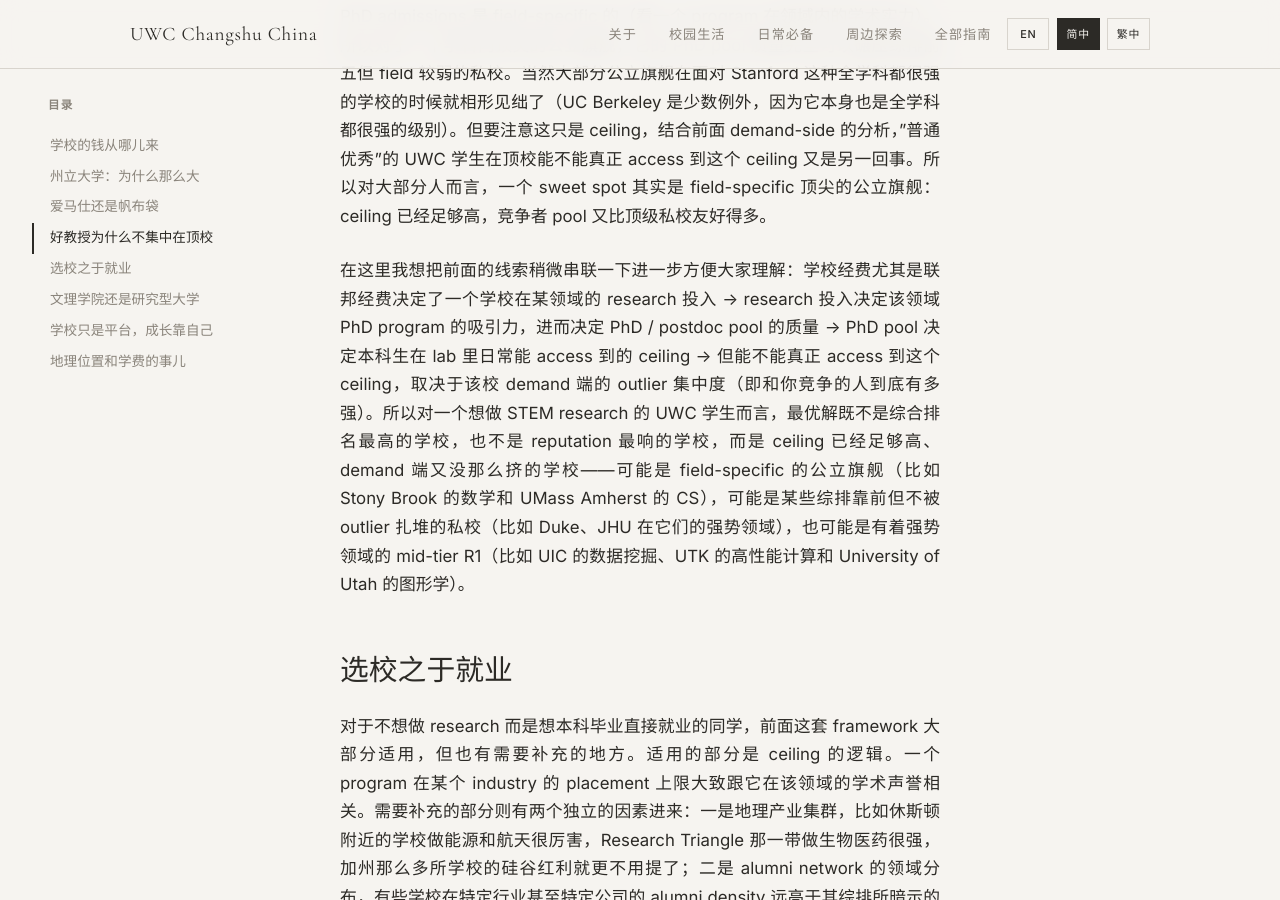
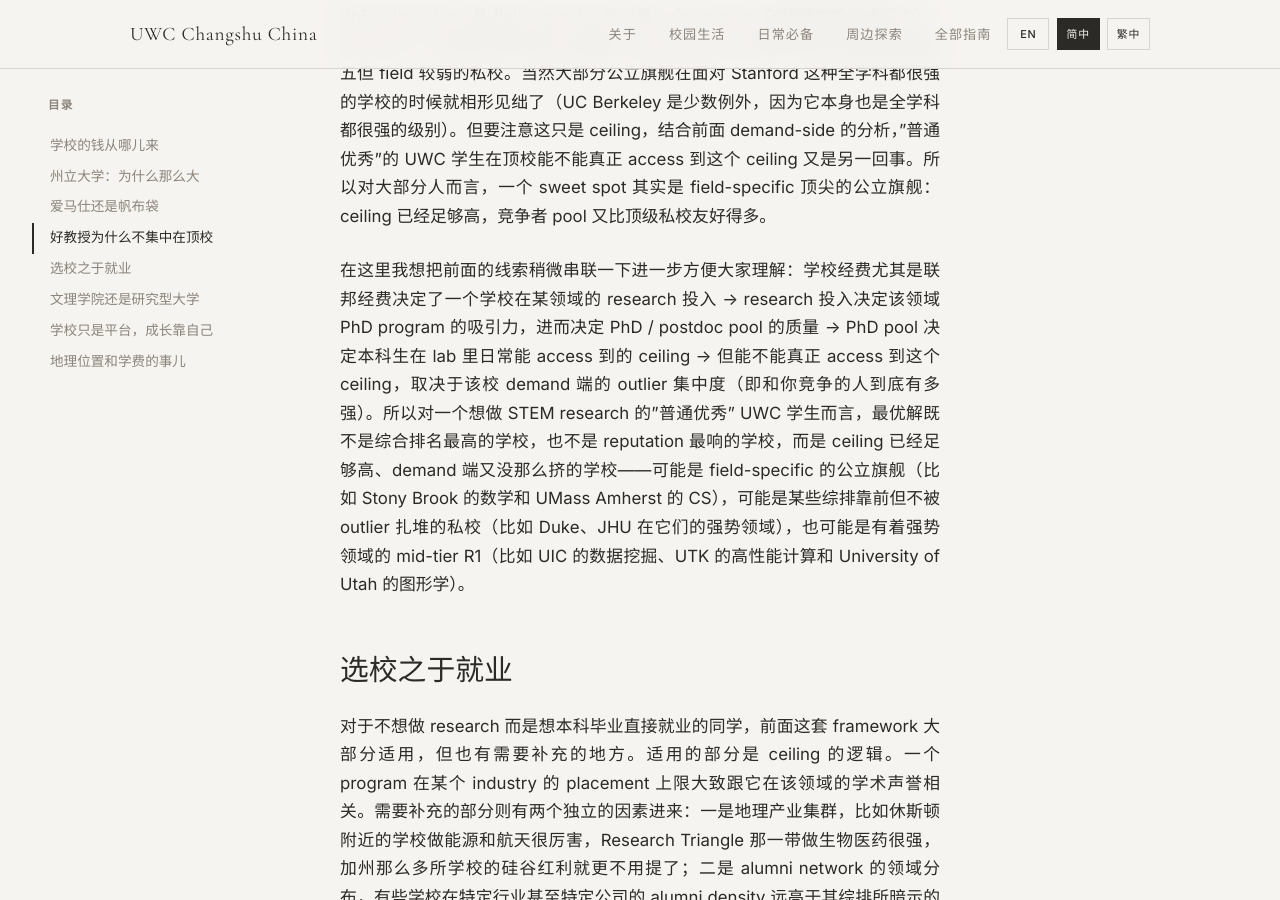
Before and after one commit to United-World-College/UWC-Survival-Guide, a Jekyll site: the page built from website/_guides/chinese/school-selection-CN.md, in a window 1280 px wide and 900 px high, scrolled down 8254 px. Built offline with Jekyll 4.4.1, drawn with Linux system fonts in a browser that asks for light colours.

```diff
--- a/website/_guides/chinese/school-selection-CN.md
+++ b/website/_guides/chinese/school-selection-CN.md
@@ -57,7 +57,7 @@ updated: 2026-04-19
 
 还有一个本科申请阶段经常被忽视的维度：PhD students 和 postdocs 的质量。教授大部分时间都在化缘，所以本科生在 lab 里日常接触的其实是 PhD students 和 postdocs，他们的水平才是本科生 research experience 真正的 ceiling。这里有一个关键的不对称：undergrad admissions 是 prestige-driven 的，但 PhD admissions 是 field-specific 的（看一个 program 在领域内的学术实力）。所以对于一个学科内顶尖的公立旗舰，它的 PhD pool 质量完全可以碾压综排前五但 field 较弱的私校。当然大部分公立旗舰在面对 Stanford 这种全学科都很强的学校的时候就相形见绌了（UC Berkeley 是少数例外，因为它本身也是全学科都很强的级别）。但要注意这只是 ceiling，结合前面 demand-side 的分析，"普通优秀"的 UWC 学生在顶校能不能真正 access 到这个 ceiling 又是另一回事。所以对大部分人而言，一个 sweet spot 其实是 field-specific 顶尖的公立旗舰：ceiling 已经足够高，竞争者 pool 又比顶级私校友好得多。
 
-在这里我想把前面的线索稍微串联一下进一步方便大家理解：学校经费尤其是联邦经费决定了一个学校在某领域的 research 投入 → research 投入决定该领域 PhD program 的吸引力，进而决定 PhD / postdoc pool 的质量 → PhD pool 决定本科生在 lab 里日常能 access 到的 ceiling → 但能不能真正 access 到这个 ceiling，取决于该校 demand 端的 outlier 集中度（即和你竞争的人到底有多强）。所以对一个想做 STEM research 的 UWC 学生而言，最优解既不是综合排名最高的学校，也不是 reputation 最响的学校，而是 ceiling 已经足够高、demand 端又没那么挤的学校——可能是 field-specific 的公立旗舰（比如 Stony Brook 的数学和 UMass Amherst 的 CS），可能是某些综排靠前但不被 outlier 扎堆的私校（比如 Duke、JHU 在它们的强势领域），也可能是有着强势领域的 mid-tier R1（比如 UIC 的数据挖掘、UTK 的高性能计算和 University of Utah 的图形学）。
+在这里我想把前面的线索稍微串联一下进一步方便大家理解：学校经费尤其是联邦经费决定了一个学校在某领域的 research 投入 → research 投入决定该领域 PhD program 的吸引力，进而决定 PhD / postdoc pool 的质量 → PhD pool 决定本科生在 lab 里日常能 access 到的 ceiling → 但能不能真正 access 到这个 ceiling，取决于该校 demand 端的 outlier 集中度（即和你竞争的人到底有多强）。所以对一个想做 STEM research 的"普通优秀" UWC 学生而言，最优解既不是综合排名最高的学校，也不是 reputation 最响的学校，而是 ceiling 已经足够高、demand 端又没那么挤的学校——可能是 field-specific 的公立旗舰（比如 Stony Brook 的数学和 UMass Amherst 的 CS），可能是某些综排靠前但不被 outlier 扎堆的私校（比如 Duke、JHU 在它们的强势领域），也可能是有着强势领域的 mid-tier R1（比如 UIC 的数据挖掘、UTK 的高性能计算和 University of Utah 的图形学）。
 
 ## 选校之于就业
 
```
Also changed, not shown: website/_guides/chinese/school-selection-TW.md (+1 -1 lines), website/_guides/default/school-selection.md (+1 -1 lines).
